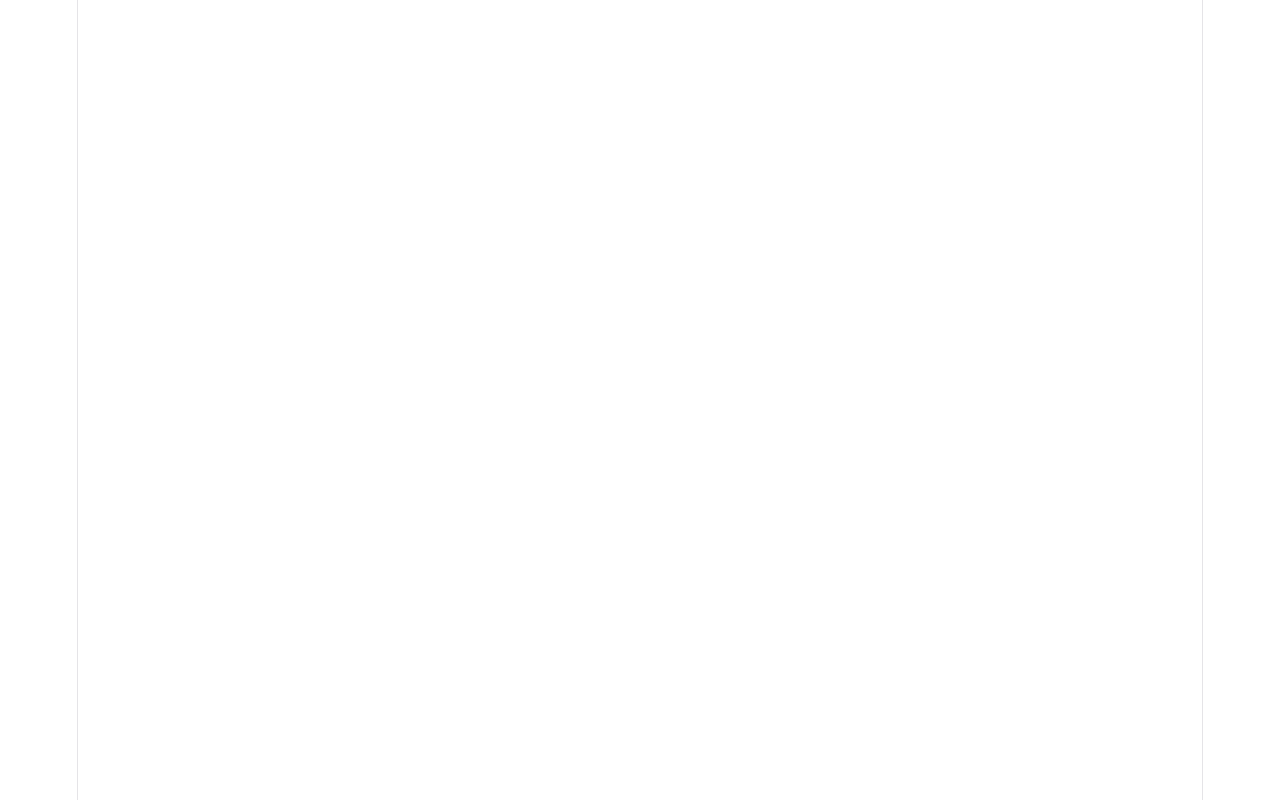
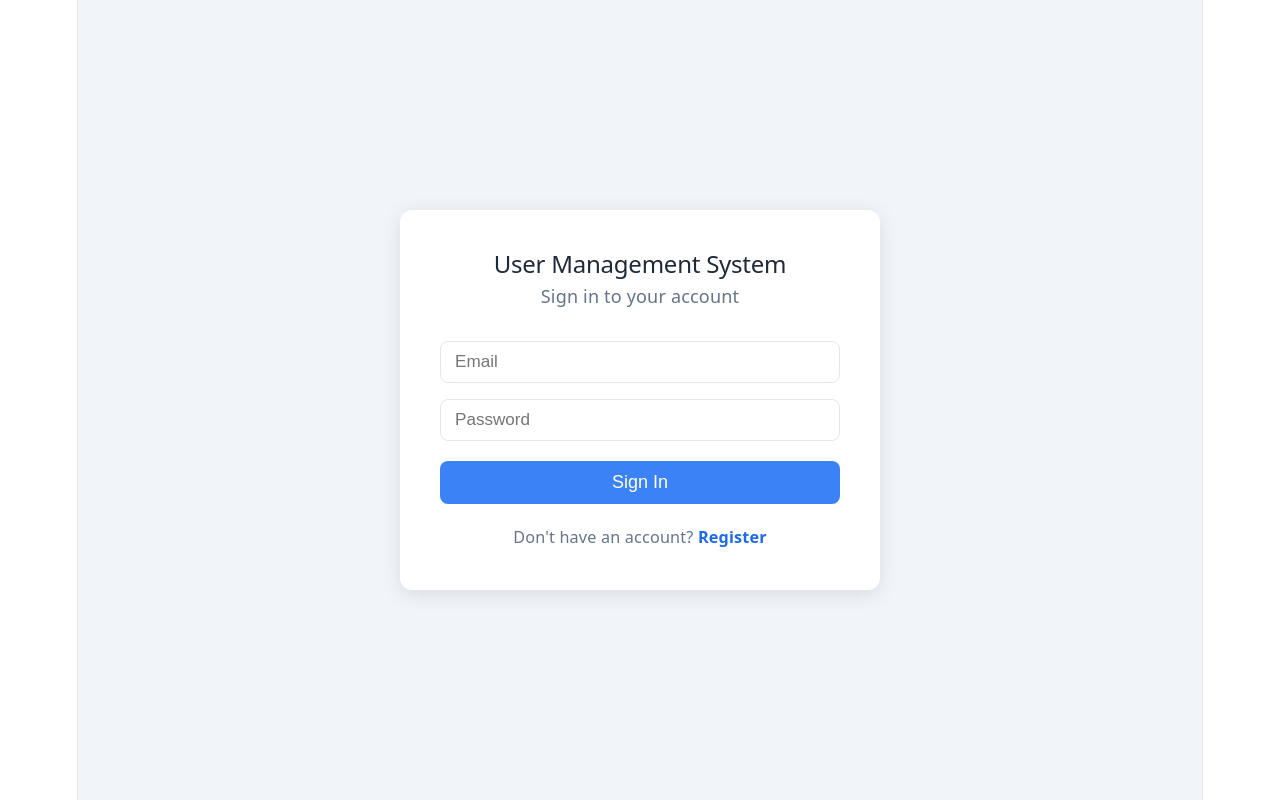
Before and after one commit to RijuSaha004/user-management-system, a React app in the folder frontend/: page /login in a window 1280 px wide. Built offline with nearby package versions, Linux system fonts and the light colour scheme; no server answers; the HTML template or start-up script is replaced by a standard one.

Commit message:
implement Login page

```diff
--- a/frontend/src/App.jsx
+++ b/frontend/src/App.jsx
@@ -1,13 +1,18 @@
-import './App.css'
+import { BrowserRouter as Router, Routes, Route, Navigate } from 'react-router-dom';
+import { AuthProvider } from './context/AuthContext';
+import Login from './pages/Login';
+
 
 function App() {
-
-
   return (
-    <>
-
-    </>
-  )
+    <AuthProvider>
+      <Router>
+        <Routes>
+          <Route path="/login" element={<Login />} />
+        </Routes>
+      </Router>
+    </AuthProvider>
+  );
 }
 
-export default App
+export default App;
--- /dev/null
+++ b/frontend/src/css/Login.css
@@ -0,0 +1,76 @@
+.login-container {
+  min-height: 100vh;
+  display: flex;
+  align-items: center;
+  justify-content: center;
+  background: #f1f5f9;
+}
+
+.login-card {
+  background: #fff;
+  padding: 40px;
+  border-radius: 12px;
+  box-shadow: 0 4px 20px rgba(0, 0, 0, 0.1);
+  width: 100%;
+  max-width: 400px;
+}
+
+.login-title {
+  margin: 0 0 4px;
+  color: #1e293b;
+  text-align: center;
+}
+
+.login-sub {
+  color: #64748b;
+  text-align: center;
+  margin-bottom: 24px;
+}
+
+.login-input {
+  width: 100%;
+  padding: 10px 14px;
+  margin: 8px 0;
+  border: 1px solid #e2e8f0;
+  border-radius: 8px;
+  font-size: 0.95rem;
+  box-sizing: border-box;
+}
+
+.login-btn {
+  width: 100%;
+  padding: 11px;
+  margin-top: 12px;
+  background: #3b82f6;
+  color: #fff;
+  border: none;
+  border-radius: 8px;
+  font-size: 1rem;
+  cursor: pointer;
+}
+
+.login-btn:disabled {
+  opacity: 0.7;
+  cursor: not-allowed;
+}
+
+.login-error {
+  background: #fee2e2;
+  color: #dc2626;
+  padding: 10px;
+  border-radius: 8px;
+  margin-bottom: 12px;
+}
+
+.login-footer-text {
+  text-align: center;
+  margin-top: 20px;
+  color: #64748b;
+  font-size: 0.9rem;
+}
+
+.login-link {
+  color: #1a6aeb;
+  font-weight: 600;
+  text-decoration: none;
+}
--- /dev/null
+++ b/frontend/src/pages/Login.jsx
@@ -0,0 +1,70 @@
+import { useState } from 'react';
+import { useNavigate, Link } from 'react-router-dom';
+import { useAuth } from '../context/AuthContext';
+import '../css/Login.css';
+
+const Login = () => {
+  const { login } = useAuth();
+  const navigate = useNavigate();
+  const [form, setForm] = useState({ email: '', password: '' });
+  const [error, setError] = useState('');
+  const [loading, setLoading] = useState(false);
+
+  const handleSubmit = async (e) => {
+    e.preventDefault();
+    setError('');
+    setLoading(true);
+    try {
+      await login(form.email, form.password);
+      navigate('/dashboard');
+    } catch (err) {
+      setError(err.response?.data?.message || 'Login failed');
+    } finally {
+      setLoading(false);
+    }
+  };
+
+  return (
+    <div className="login-container">
+      <div className="login-card">
+        <h2 className="login-title">User Management System</h2>
+        <p className="login-sub">Sign in to your account</p>
+
+        {error && <div className="error">{error}</div>}
+
+        <form onSubmit={handleSubmit}>
+          <input
+            className="login-input"
+            type="email"
+            placeholder="Email"
+            value={form.email}
+            onChange={e => setForm({ ...form, email: e.target.value })}
+            required
+          />
+
+          <input
+            className="login-input"
+            type="password"
+            placeholder="Password"
+            value={form.password}
+            onChange={e => setForm({ ...form, password: e.target.value })}
+            required
+          />
+
+          <button className="login-btn" type="submit" disabled={loading}>
+            {loading ? 'Signing in...' : 'Sign In'}
+          </button>
+        </form>
+
+        <p className="login-footer-text">
+          Don't have an account?{' '}
+          <Link to="/register" className="login-link">
+            Register
+          </Link>
+        </p>
+      </div>
+    </div>
+  );
+};
+
+export default Login;
```
